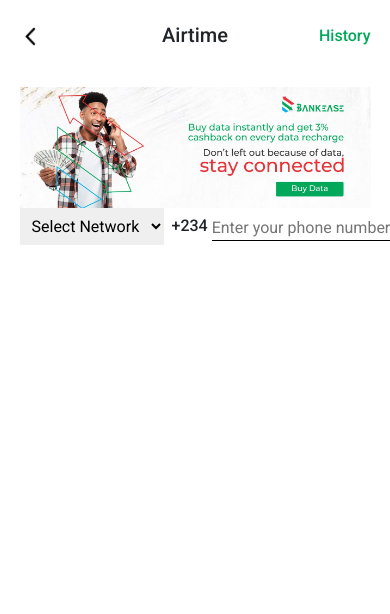
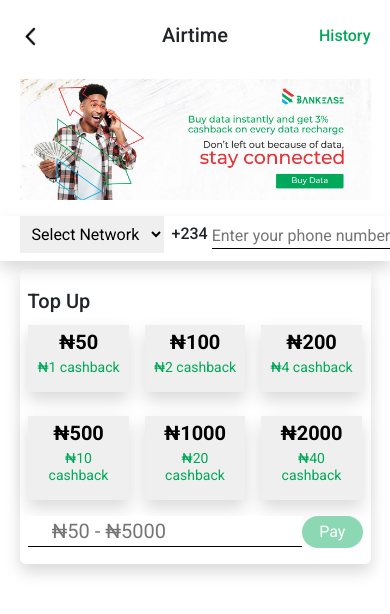
Before and after one commit to mabulous42/BankApp, a plain HTML site: page AirtimeRecharge/airtimeRecharge.html in a window 390 px wide. Drawn offline with nearby package versions, Linux system fonts and the light colour scheme.

Commit message:
added pay button and input amount to the airtimRechage page

```diff
--- a/AirtimeRecharge/airtimeRecharge.css
+++ b/AirtimeRecharge/airtimeRecharge.css
@@ -23,24 +23,73 @@
         line-height: 23px;
     }
 
-    .airtime-header h6{
+    .airtime-header h6 {
         color: rgba(0, 168, 89, 1);
         font-size: 16px;
         line-height: 20px;
     }
 
-    .ads-div{
+    .ads-div {
         width: 90%;
     }
 
-    .select-network-phone-number{
+    .select-network-phone-number {
         width: 90%;
     }
 
-    .select-network-phone-number input{
+    .select-network-phone-number input {
         border-bottom: 1px solid black;
         outline: none;
     }
 
+    .r-amount {
+        width: 90%;
+    }
+
+    .r-amount h4 {
+        font-size: 20px;
+        font-weight: 500;
+        line-height: 16px;
+    }
+
+    .r-amount button {
+        width: 30%;
+    }
+
+    .r-amount h5 {
+        font-weight: 700;
+        font-size: 20px;
+        line-height: 18px;
+    }
+
+    .r-amount h6 {
+        font-weight: 400;
+        font-size: 14px;
+        line-height: 17px;
+        color: rgba(0, 168, 89, 1);
+    }
+
+    .input-recharge-amount-div h5 {
+        top: 0.35rem;
+        font-size: 20px;
+    }
+
+    .input-recharge-amount-div input {
+        border-bottom: 1px solid black;
+        outline: none;
+        font-size: 20px;
+        width: 90%;
+    }
+
+    .input-recharge-amount-div input:focus::placeholder {
+        opacity: 0;
+    }
+
+    .input-recharge-amount-div button{
+        color: white;
+        width: 20%;
+        background-color: rgb(141, 216, 180);
+    }
+
 
 }
--- a/AirtimeRecharge/airtimeRecharge.html
+++ b/AirtimeRecharge/airtimeRecharge.html
@@ -16,7 +16,7 @@
 </head>
 <body>
     <main>
-        <div class="airtime-header-div w-100 pb-2 mb-2">
+        <div class="airtime-header-div w-100 pb-2">
             <div class="airtime-header mx-auto d-flex align-items-center justify-content-between py-3">
                 <div class="w-25">
                     <img src="../images/material-symbols_arrow-back-ios-new-rounded.png" alt="" class="w-25"
@@ -33,7 +33,7 @@
         <div class="ads-div mx-auto">
             <img src="../images/bankease_ads2.jpg" alt="" class="w-100">
         </div>
-        <div class="w-100">
+        <div class="w-100 mt-3 shadow pb-2">
             <div class="select-network-phone-number mx-auto d-flex align-items-center">
                 <div class="custom-select me-2">
                     <select name="" id="" class="p-2">
@@ -50,6 +50,42 @@
                 </div>
             </div>
         </div>
+        <div class="w-100">
+            <div class="r-amount shadow rounded p-2 pt-4 pb-3 mx-auto mt-2">
+                <h4 class="mb-3">Top Up</h4>
+                <div class="d-flex align-items-center justify-content-center flex-wrap mb-3">
+                    <button class="shadow p-2 mb-4 me-3">
+                        <h5>₦50</h5>
+                        <h6>₦1 cashback</h6>
+                    </button>
+                    <button class="shadow p-2 mb-4 me-3">
+                        <h5>₦100</h5>
+                        <h6>₦2 cashback</h6>
+                    </button>
+                    <button class="shadow p-2 mb-4">
+                        <h5>₦200</h5>
+                        <h6>₦4 cashback</h6>
+                    </button>
+                    <button class="shadow p-2 me-3">
+                        <h5>₦500</h5>
+                        <h6>₦10 cashback</h6>
+                    </button>
+                    <button class="shadow p-2 me-3">
+                        <h5>₦1000</h5>
+                        <h6>₦20 cashback</h6>
+                    </button>
+                    <button class="shadow p-2">
+                        <h5>₦2000</h5>
+                        <h6>₦40 cashback</h6>
+                    </button>
+                </div>
+                <div class="input-recharge-amount-div position-relative d-flex align-items-center">
+                    <h5 class="position-absolute" id="naira">₦</h5>
+                    <input type="tel" value="" id="input-amount" class="ps-4" placeholder="₦50 - ₦5000" onfocus="showNaira()">
+                    <button type="submit" class="rounded-pill py-1" id="pay-btn">Pay</button>
+                </div>
+            </div>
+        </div>
     </main>
 
 
--- a/AirtimeRecharge/airtimeRecharge.js
+++ b/AirtimeRecharge/airtimeRecharge.js
@@ -0,0 +1,27 @@
+let naira = document.getElementById("naira");
+let payBtn = document.getElementById("pay-btn");
+let inputAmount = document.getElementById("input-amount");
+let placeHolder = inputAmount.placeholder;
+
+console.log(placeHolder);
+
+naira.style.display = "none"
+
+function showNaira() {
+    if (placeHolder == "") {
+        naira.style.display = "block";
+    } else {
+        naira.style.display = "none";
+    }
+}
+
+payBtn.addEventListener('click', function(){
+})
+
+inputAmount.addEventListener('input', ()=>{
+    if (inputAmount.value.length != "") {
+        payBtn.style.backgroundColor = "rgba(0, 168, 89, 1)";
+    } else {
+        payBtn.style.backgroundColor = "rgb(141, 216, 180)";
+    }
+})
```
Also changed, not shown: Dashboard/dashboard.html (+1 -1 lines), TransactionHistory/transactionHistory.js (+9 -3 lines).
